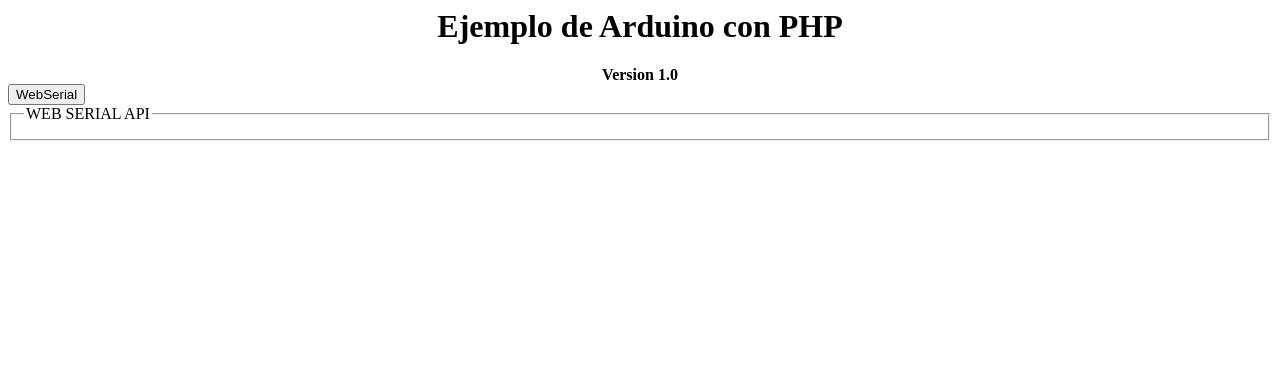
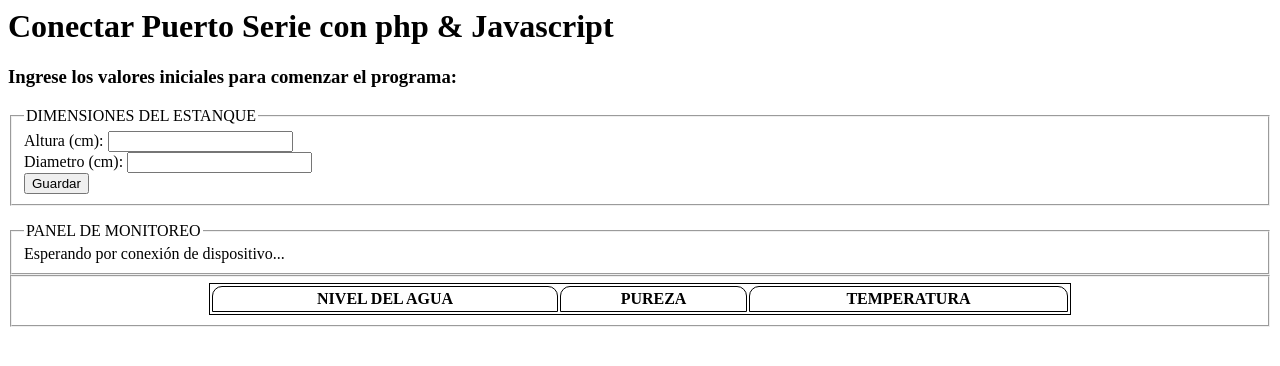
Before and after one commit to YJoel/Proyecto-web-Arduino, a PHP site: page / in a window 1280 px wide. Shown: the top 366 px of the page. Run offline with PHP 8.4, Linux system fonts and the light colour scheme; lists and menus that the app fills with data are empty.

Commit message:
Mejora en la interfaz y la lógica de la aplicacion, se añadió el código del programa en arduino

```diff
--- a/WebSerial_Api/index.js
+++ b/WebSerial_Api/index.js
@@ -1,24 +1,27 @@
-/*
 navigator.serial.addEventListener("connect", (e) => {
   // Connect to `e.target` or add it to a list of available ports.
-  console.log(e.srcElement);
+  document.getElementById("connect").innerHTML = `
+  <button id="webSerial">Conectar Puerto Serial</button>
+  `;
+  document.getElementById("webSerial").addEventListener("click", ejec);
 });
 
 navigator.serial.addEventListener("disconnect", (e) => {
   // Remove `e.target` from the list of available ports.
-  console.log(e);
+  document.getElementById("connect").innerHTML =
+    "Esperando por conexión de dispositivo...";
 });
 
+/*
 navigator.serial.getPorts().then((ports) => {
   // Initialize the list of available ports with `ports` on page load.
   console.log(ports);
 });
 */
-document.getElementById("webSerial").addEventListener("click", ejec);
 
 function ejec() {
   navigator.serial.requestPort().then(async (port) => {
-    console.log(port);
+    setInterval(async () => {
       await port.open({ baudRate: 9600 });
 
       while (port.readable) {
@@ -35,7 +38,7 @@ function ejec() {
             break;
           }
           // value is a string.
-        document.getElementById("serial").innerHTML = value;
+          document.getElementById("serial").innerHTML = `${value}cm`;
         }
         /*
       try {
@@ -54,5 +57,26 @@ function ejec() {
         // TODO: Handle non-fatal read error.
       }*/
       }
+    }, 1000);
   });
 }
+
+document.getElementById("initial_values").addEventListener("submit", (form) => {
+  form.preventDefault()
+  altura.readOnly = "1"
+  diametro.readOnly = "1"
+
+  const data = new FormData(initial_values)
+
+  console.log({
+    "altura": data.get("altura"),
+    "diametro": data.get("diametro")
+  })
+  document.getElementById("datos").innerHTML += `
+    <tr>
+      <td>1</td>
+      <td>2</td>
+      <td>3</td>
+    </tr>
+  `
+});
--- a/index.php
+++ b/index.php
@@ -1,60 +1,67 @@
-<?php
-$verz = "1.0";
-/*if (isset($_POST["led"])) { //Si ya fue creado el objeto “led”...
-  $comPort = "/dev/ttyACM0"; //Colocar el puerto que corresponda.
-  $led = $_POST["led"]; //Recibe el balor booleano del LED.
-  $fp = fopen($comPort, " w "); //Abre el archivo ttyACM0 para escritura.
-  sleep(2);
-  fwrite($fp, $led); // Escribimos el valor de la variable $led en el puero com.
-  fclose($fp);
-} //Cierra el dispositivo.
-
-// Configura el puerto COM1 con los parámetros deseados
-$output = `mode COM1: BAUD=115200 PARITY=N data=8 stop=1 XON=off TO=on`;
-
-// Abre el puerto COM1
-$fp = fopen('COM1', 'r+');
-if (!$fp) {
-  echo "El puerto no es accesible";
-} else {
-  echo "Puerto COM1 abierto correctamente";
-}
-
-// Escribe datos en el puerto
-$writtenBytes = fputs($fp, "Hello");
-echo "Bytes escritos en el puerto: $writtenBytes";
-
-// Lee datos del puerto
-$buffer = fgets($fp);
-echo "Datos leídos del buffer: $buffer";
-*/
-?>
 <html lang="es">
 
 <head>
   <title>
     Arduino - Conect
   </title>
+
+  <style>
+    table, tr, th, td{
+      border: 1px solid black;
+    }
+
+    table#datos tr td{
+      padding: 3px 7px;
+      border-radius: 0px;
+    }
+
+    table#datos tr:first-child th{
+      padding: 3px 7px;
+      border-radius: 10px 10px 0px 0px;
+    }
+
+    table#datos tr:last-child td{
+      padding: 3px 7px;
+      border-radius: 0px 0px 10px 10px;
+    }
+  </style>
 </head>
 
 <body>
-  <center>
-    <h1>Ejemplo de Arduino con PHP</h1><b>Version <?php echo $verz; ?></b>
-  </center>
-  <!--
-  <form method="post" action="<?php echo $_SERVER["PHP_SELF"]; ?>">
-    &nbsp&nbsp&nbsp&nbsp
-    <input type="text" name="led">
-    <br />
-    <input type="submit" value="OK">
-    <br />
-  </form>-->
-  <button type="submit" id="webSerial">
-    WebSerial
-  </button>
-  <fieldset id="serial">
-    <legend>WEB SERIAL API</legend>
-  </fieldset>
+
+  <h1>Conectar Puerto Serie con php & Javascript</h1>
+
+  <h3> Ingrese los valores iniciales para comenzar el programa: </h3>
+  <form action="" id="initial_values" name="initial-values">
+    <fieldset>
+      <legend>DIMENSIONES DEL ESTANQUE</legend>
+      <label for="altura">Altura (cm): </label>
+      <input type="number" min="0" value="" id="altura" name="altura" required>
+      <br>
+      <label for="diametro">Diametro (cm):</label>
+      <input type="number" min="0" value="" id="diametro" name="diametro" required>
+      <br>
+      <input type="submit" value="Guardar">
+    </fieldset>
+  </form>
+  <form action="" id="monitor">
+    <fieldset>
+      <legend>PANEL DE MONITOREO</legend>
+
+      <div class="connect" id="connect">
+        Esperando por conexión de dispositivo...
+      </div>
+    </fieldset>
+    <fieldset>
+      <table id="datos" align="center" width="70%">
+        <tr>
+          <th>NIVEL DEL AGUA</th>
+          <th>PUREZA</th>
+          <th>TEMPERATURA</th>
+        </tr>
+      </table>
+    </fieldset>
+  </form>
   <!--<script src="WebUsb_Api\index.js"></script>-->
   <script src="WebSerial_Api/index.js"></script>
 </body>
```
Also changed, not shown: 1 other file. Lines whose indentation alone changed are shown as unchanged.
